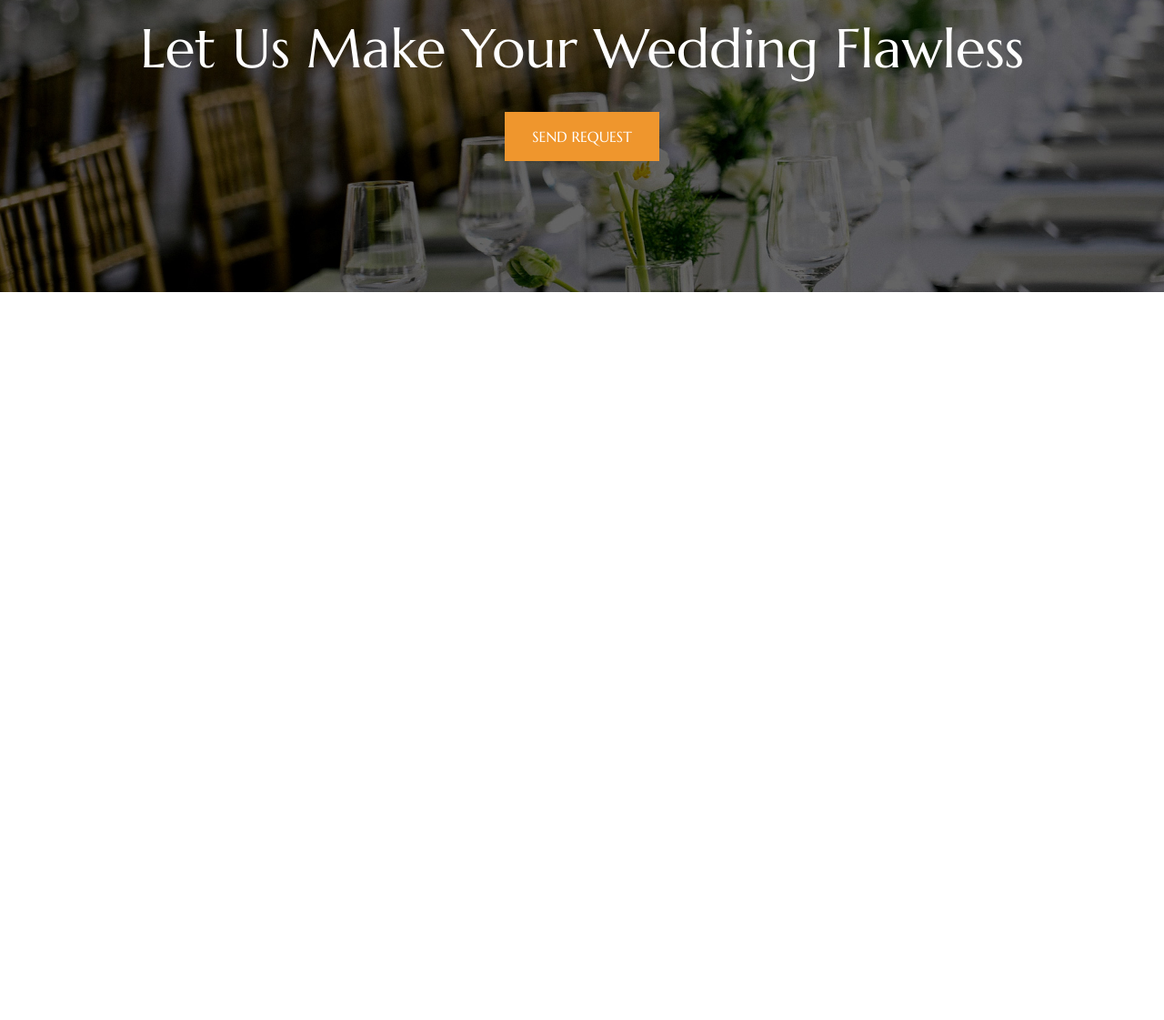
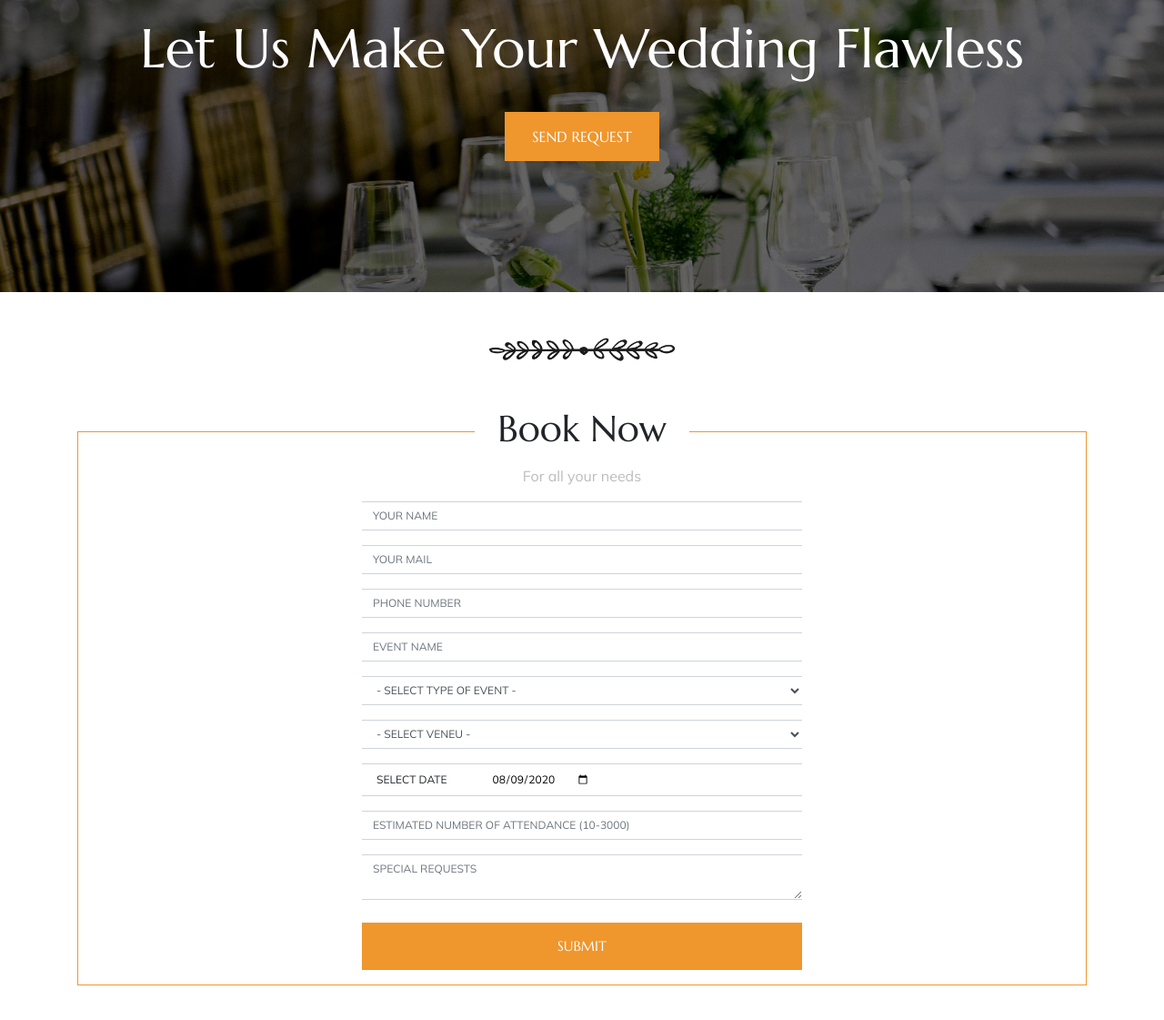
Before and after one commit to tayab-pabel/dreambia-convention-center, a plain HTML site: page index.html in a window 1280 px wide. Shown: the part 4822-5943 px from the top of the page at 91% size. Before the commit the page ends 5143 px from the top, so only its background shows below. Drawn offline with nearby package versions, Linux system fonts and the light colour scheme.

Commit message:
book form added

```diff
--- a/index.html
+++ b/index.html
@@ -93,7 +93,7 @@
             <h1 class="animate__animated animate__fadeInUp">PERFECT DAY & TIME</h1>
             <p class="animate__animated animate__fadeInUp">Apparently we had reached a great height in the atmosphere</p>
             <div class="middle-border animate__animated animate__fadeInUp"></div>
-            <a class="btn animate__animated animate__fadeInUp">SEE MORE</a>
+            <a href="about.html" class="btn animate__animated animate__fadeInUp">SEE MORE</a>
           </div>
         </div>
         <div class="carousel-item">
@@ -103,7 +103,7 @@
             <h1 class="animate__animated animate__fadeInUp">OF SENSATIONAL FOOD</h1>
             <p class="animate__animated animate__fadeInUp">Apparently we had reached a great height in the atmosphere</p>
             <div class="middle-border animate__animated animate__fadeInUp"></div>
-            <a class="btn animate__animated animate__fadeInUp">SEE MORE</a>
+            <a href="about.html" class="btn animate__animated animate__fadeInUp">SEE MORE</a>
           </div>
         </div>
         <div class="carousel-item">
@@ -113,7 +113,7 @@
             <h1 class="animate__animated animate__fadeInUp">PROFESSIONAL STAFF</h1>
             <p class="animate__animated animate__fadeInUp">Apparently we had reached a great height in the atmosphere</p>
             <div class="middle-border animate__animated animate__fadeInUp"></div>
-            <a class="btn animate__animated animate__fadeInUp">SEE MORE</a>
+            <a href="about.html" class="btn animate__animated animate__fadeInUp">SEE MORE</a>
           </div>
         </div>
       </div>
@@ -138,7 +138,7 @@
             <legend><h2>About Us</h2></legend>
             <p class="small">Discover our story</p>
             <p class="px-5 text-left">Apparently we had reached a great height in the atmosphere, for the sky was a dead black, and the stars had ceased to twinkle. By the same illusion which lifts the horizon of the sea to the level of the spectator on a hillside…</p>
-            <a class="btn mb-5">SEE MORE</a>
+            <a href="about.html" class="btn mb-5">SEE MORE</a>
           </fieldset>
         </div>
         <div class="col-md-6">
@@ -218,34 +218,34 @@
         <p class="small">For all your needs</p>
         <div class="row p-3">
           <div class="col-lg-3 col-md-6 col-sm-12">
-            <a href="">
+            <a  href="#book">
               <div class="single-plan wedding mt-3">
                 <h3>Wedding</h3>
-                <a class="btn">BOOK NOW</a>
+                <a href="#book" class="btn">BOOK NOW</a>
               </div>
             </a>
           </div>
           <div class="col-lg-3 col-md-6 col-sm-12">
-            <a href="">
+            <a href="#book">
               <div class="single-plan crporate mt-3">
                 <h3>Corporate</h3>
-                <a class="btn">BOOK NOW</a>
+                <a href="#book" class="btn">BOOK NOW</a>
               </div>
             </a>
           </div>
           <div class="col-lg-3 col-md-6 col-sm-12">
-            <a href="">
+            <a href="#book">
               <div class="single-plan parties mt-3">
                 <h3>Parties</h3>
-                <a class="btn">BOOK NOW</a>
+                <a href="#book" class="btn">BOOK NOW</a>
               </div>
             </a>
           </div>
           <div class="col-lg-3 col-md-6 col-sm-12">
-            <a href="">
+            <a href="#book">
               <div class="single-plan event mt-3">
                 <h3>Event</h3>
-                <a class="btn">BOOK NOW</a>
+                <a href="#book" class="btn">BOOK NOW</a>
               </div>
             </a>
           </div>
@@ -397,13 +397,75 @@
         <div class="col-12">
           <div class="div py-5">
             <h1>Let Us Make Your Wedding Flawless</h1>
-            <a class="btn">SEND REQUEST</a>
+            <a href="#book" class="btn">SEND REQUEST</a>
           </div>
         </div>
       </div>
     </div>
   </section>
   <!-- REQUEST SECTION END -->
+
+
+  <!-- BOOK SECTION START -->
+  <section id="book" class="py-5 text-center">
+    <img class="img-fluid break-img" src="images/break-bg.png" alt="break-img">
+    <div class="container py-5">
+      <fieldset>
+        <legend><h3>Book Now</h3></legend>
+        <p class="small">For all your needs</p>
+        <div class="row">
+          <div class="col-12">
+            <div class="div book-form px-2">
+              <form action="#" method="POST" class="pb-3">
+                <div class="form-group">
+                <input type="text" placeholder="YOUR NAME" class="form-control" required>
+                </div>
+                <div class="form-group">
+                <input type="email" placeholder="YOUR MAIL" class="form-control" required>
+                </div>
+                <div class="form-group">
+                  <input type="text" placeholder="PHONE NUMBER" class="form-control" required>
+                </div>
+                <div class="form-group">
+                  <input type="text" placeholder="EVENT NAME" class="form-control" required>
+                </div>
+                <div class="form-group">
+                  <select class="form-control" id="exampleFormControlSelect1" required>
+                    <option>- SELECT TYPE OF EVENT -</option>
+                    <option>WEDDING</option>
+                    <option>CORPORATE</option>
+                    <option>PARTIES</option>
+                    <option>BARTHDAY</option>
+                  </select>
+                </div>
+                <div class="form-group">
+                  <select class="form-control" id="exampleFormControlSelect1" required>
+                    <option>- SELECT VENEU -</option>
+                    <option>EAST HALL</option>
+                    <option>WEST HALL</option>
+                    <option>NORTH HALL</option>
+                    <option>SOUTH HALL</option>
+                  </select>
+                </div>
+                <div class="form-group date text-left d-flex flex-row align-items-center">
+                  <label for="today" class="ml-3 mt-2">SELECT DATE</label>
+                  <input class="ml-5" type="date" id="today" required>
+                </div>
+                <div class="form-group">
+                  <input type="text" placeholder="ESTIMATED NUMBER OF ATTENDANCE (10-3000)" class="form-control" required>
+                </div>
+                <div class="form-group">
+                <textarea class="form-control" placeholder="SPECIAL REQUESTS"></textarea>
+                </div>
+                <input type="submit" class="btn btn-block btn-send" value="SUBMIT">
+              </form>
+            </div>
+          </div>
+        </div>
+      </fieldset>
+    </div>
+  </section>
+  <!-- BOOK SECTION END -->
 
 
 
--- a/main.js
+++ b/main.js
@@ -0,0 +1,2 @@
+let today = new Date().toISOString().substr(0, 10);
+document.querySelector("#today").value = today;
--- a/style.css
+++ b/style.css
@@ -234,6 +234,59 @@ header .middle-border{
 }
 /* === CAROUSEL START === */
 
+/* === BOOK SECTION START === */
+#book .book-form {
+  max-width: 500px;
+  margin: auto;
+}
+
+#book input,
+#book select,
+#book textarea{
+  font-size: 12px;
+  border-left: 0;
+  border-right: 0;
+  border-radius: 0;
+  -webkit-border-radius: 0;
+  -moz-border-radius: 0;
+  -ms-border-radius: 0;
+  -o-border-radius: 0;
+}
+
+#book input:focus,
+#book textarea:focus {
+  border-color: #ef962d;
+}
+
+#book label {
+  font-size: 12px;
+}
+
+#book input[type="date"]{
+  border: 0px;
+  font-size: 12px;
+  text-transform: uppercase;
+}
+
+#book select,
+#book input[type="date"]{
+  cursor: pointer;
+}
+
+#book .date {
+  border-top: 1px solid #CED4DA;
+  border-bottom: 1px solid #CED4DA;
+}
+
+#book input[type="submit"]{
+  font-size: 15px;
+}
+
+#book input[type="submit"]:hover{
+  color: #fff;
+}
+/* === BOOK SECTION END === */
+
 
 /* === ABOUT US SECTION START === */
 #about-us .welcome {
```
